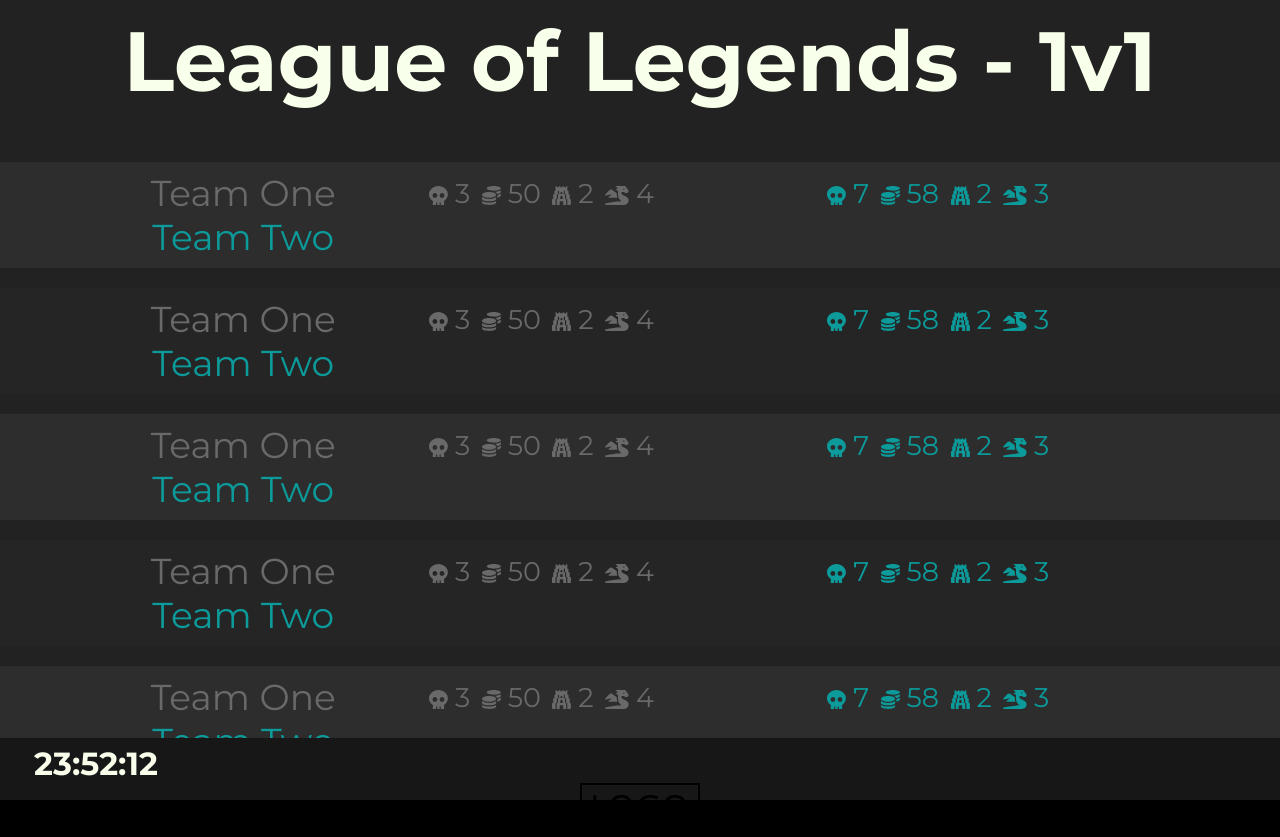
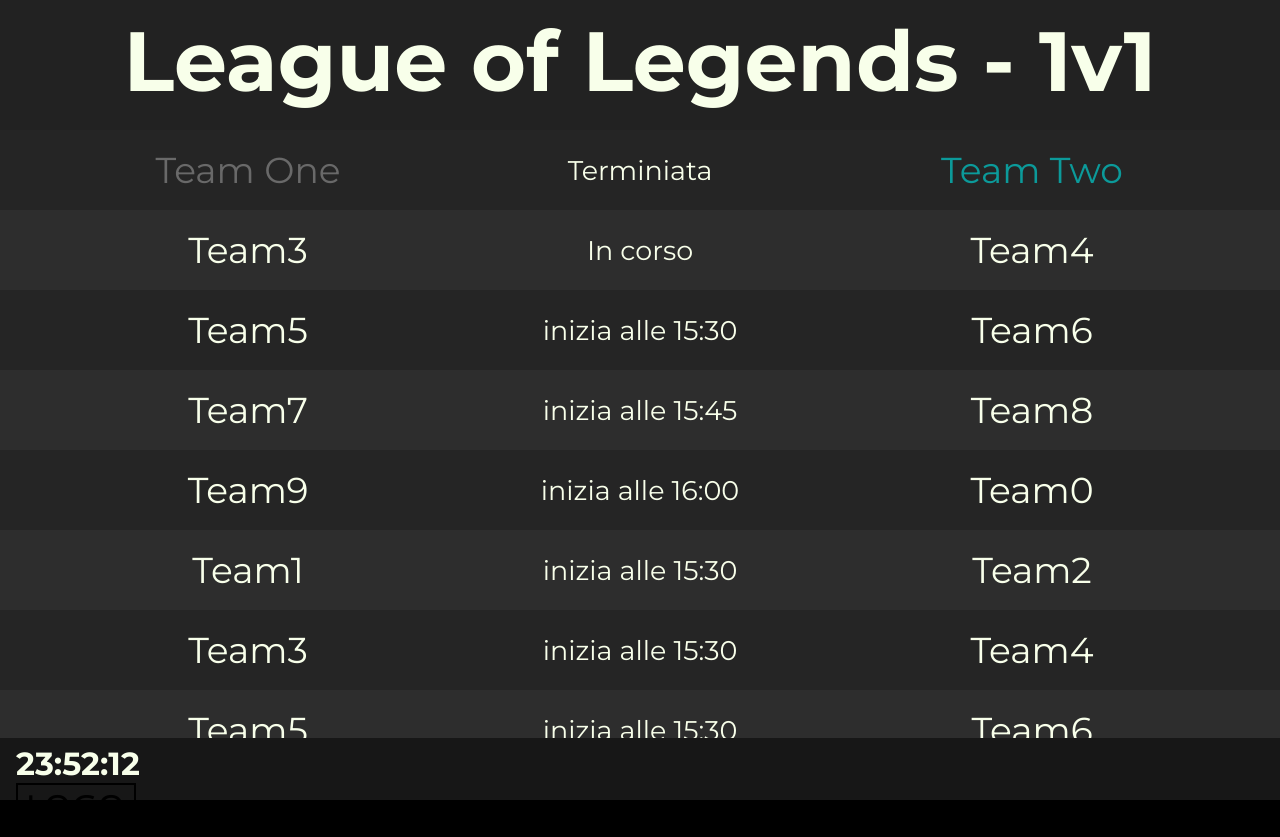
Before and after one commit to thehellnet/lanparty-showcase-OLD, a Vue app: page / in a window 1280 px wide. Built offline with nearby package versions, Linux system fonts and the light colour scheme.

Commit message:
Fixes match list pane

```diff
--- a/src/App.vue
+++ b/src/App.vue
@@ -53,6 +53,7 @@
   display: grid;
   color: #f8ffea;
   height: 100%;
+  width: 100%;
   padding: 0;
   margin: 0;
   top: 0;
@@ -60,4 +61,9 @@
   left: 0;
   right: 0;
 }
+
+::-webkit-scrollbar {
+  width: 0;
+  background: transparent;
+}
 </style>
--- a/src/components/ShowcaseContent.vue
+++ b/src/components/ShowcaseContent.vue
@@ -23,56 +23,7 @@
             {{ match.local }}
           </div>
           <div class="match-cell-info" v-if="match.status === 'PLAYED'">
-            <div
-              v-bind:class="{
-                'player-winner':
-                  match.status === 'PLAYED' && match.winner === 'local',
-                'player-looser':
-                  match.status === 'PLAYED' && match.winner !== 'local'
-              }"
-            >
-              <div>
-                <font-awesome-icon class="game-icon" icon="skull" />
-                {{ match.scoresLocal.kills }}
-              </div>
-              <div>
-                <font-awesome-icon class="game-icon" icon="coins" />
-                {{ match.scoresLocal.gold }}
-              </div>
-              <div>
-                <font-awesome-icon class="game-icon" icon="gopuram" />
-                {{ match.scoresLocal.towers }}
-              </div>
-              <div>
-                <font-awesome-icon class="game-icon" icon="dragon" />
-                {{ match.scoresLocal.dragons }}
-              </div>
-            </div>
-            <div
-              v-bind:class="{
-                'player-winner':
-                  match.status === 'PLAYED' && match.winner === 'guest',
-                'player-looser':
-                  match.status === 'PLAYED' && match.winner !== 'guest'
-              }"
-            >
-              <div>
-                <font-awesome-icon class="game-icon" icon="skull" />
-                {{ match.scoresGuest.kills }}
-              </div>
-              <div>
-                <font-awesome-icon class="game-icon" icon="coins" />
-                {{ match.scoresGuest.gold }}
-              </div>
-              <div>
-                <font-awesome-icon class="game-icon" icon="gopuram" />
-                {{ match.scoresGuest.towers }}
-              </div>
-              <div>
-                <font-awesome-icon class="game-icon" icon="dragon" />
-                {{ match.scoresGuest.dragons }}
-              </div>
-            </div>
+            Terminiata
           </div>
           <div class="match-cell-info" v-if="match.status === 'RUNNING'">
             In corso
@@ -82,7 +33,7 @@
           </div>
           <div
             v-bind:class="{
-              'match-cell-local': true,
+              'match-cell-guest': true,
               'player-winner':
                 match.status === 'PLAYED' && match.winner === 'guest',
               'player-looser':
@@ -106,12 +57,16 @@
 export default class ShowcaseContent extends Vue {
   public matches = DemoData.matches;
 
-  created() {
+  mounted() {
     const runningMatch = this.matches.filter(
       match => match.status === "RUNNING"
     )[0];
 
-    VueScrollTo.scrollTo("#match-" + runningMatch.id);
+    VueScrollTo.scrollTo("#match-" + runningMatch.id, {
+      container: "div.pane-content",
+      duration: 3000,
+      offset: -80
+    });
   }
 }
 </script>
@@ -121,32 +76,57 @@
   margin: 0;
   padding: 0;
   width: 100%;
+  position: absolute;
+  top: 0;
+  bottom: 0;
+  left: 0;
+  right: 0;
   background: #222222;
   font-size: x-large;
 }
 
 div.pane-title {
+  margin: 0;
+  padding-top: 10px;
+  padding-bottom: 20px;
+  position: absolute;
+  width: 100%;
+  top: 0;
+  height: 100px;
   font-size: 3.5em;
   font-weight: bold;
-  margin-top: 10px;
-  margin-bottom: 50px;
 }
 
 div.pane-content {
-  margin-top: 10px;
-  margin-bottom: 10px;
+  margin: 0;
+  padding: 0;
+  position: absolute;
+  overflow-y: auto;
+  width: 100%;
+  top: 130px;
+  bottom: 50px;
   font-size: 1.5em;
 }
 
 div.match-table {
+  margin: 0;
+  padding: 0;
 }
 
 div.match-row {
+  margin: 0;
+  padding: 0 150px;
+  height: 80px;
   display: flex;
   flex-direction: row;
   flex-wrap: wrap;
-  margin: 20px auto;
-  padding: 0.25em 4em;
+}
+
+div.match-row div {
+  display: flex;
+  text-align: center;
+  align-items: center;
+  justify-content: center;
 }
 
 div.match-row:nth-child(odd) {
@@ -167,33 +147,9 @@
 
 div.match-cell-info {
   flex: auto;
-  text-align: center;
-  align-items: center;
-  justify-content: center;
   font-size: 0.75em;
   display: flex;
   flex-direction: row;
-}
-
-div.match-cell-info > div {
-  flex: auto;
-  padding-left: 3em;
-  padding-right: 3em;
-  text-align: center;
-  align-items: center;
-  justify-content: center;
-  display: flex;
-}
-
-div.match-cell-info > div > div {
-  flex: auto;
-  text-align: center;
-  align-items: center;
-  justify-content: center;
-}
-
-.game-icon {
-  font-size: 0.7em;
 }
 
 .player-winner {
--- a/src/components/ShowcaseFooter.vue
+++ b/src/components/ShowcaseFooter.vue
@@ -51,14 +51,19 @@
 <style scoped>
 #footer {
   flex-shrink: 0;
+  margin: 0;
   padding: 6px 16px;
+  position: absolute;
   height: 50px;
-  background: #171717;
-  position: absolute;
   bottom: 0;
   left: 0;
   right: 0;
+  background: #171717;
   z-index: 1000;
+}
+
+#footer div {
+  display: flex;
 }
 
 div.footer-spacer {
```
